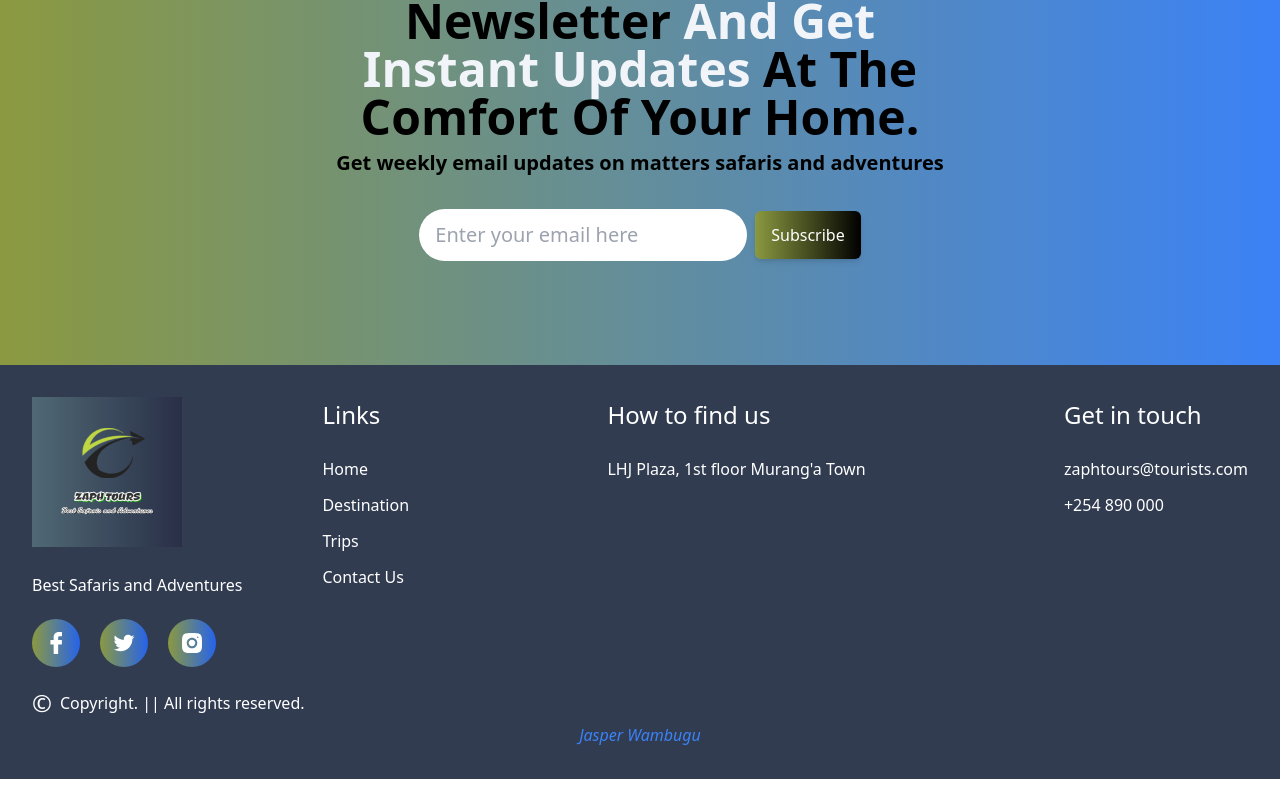
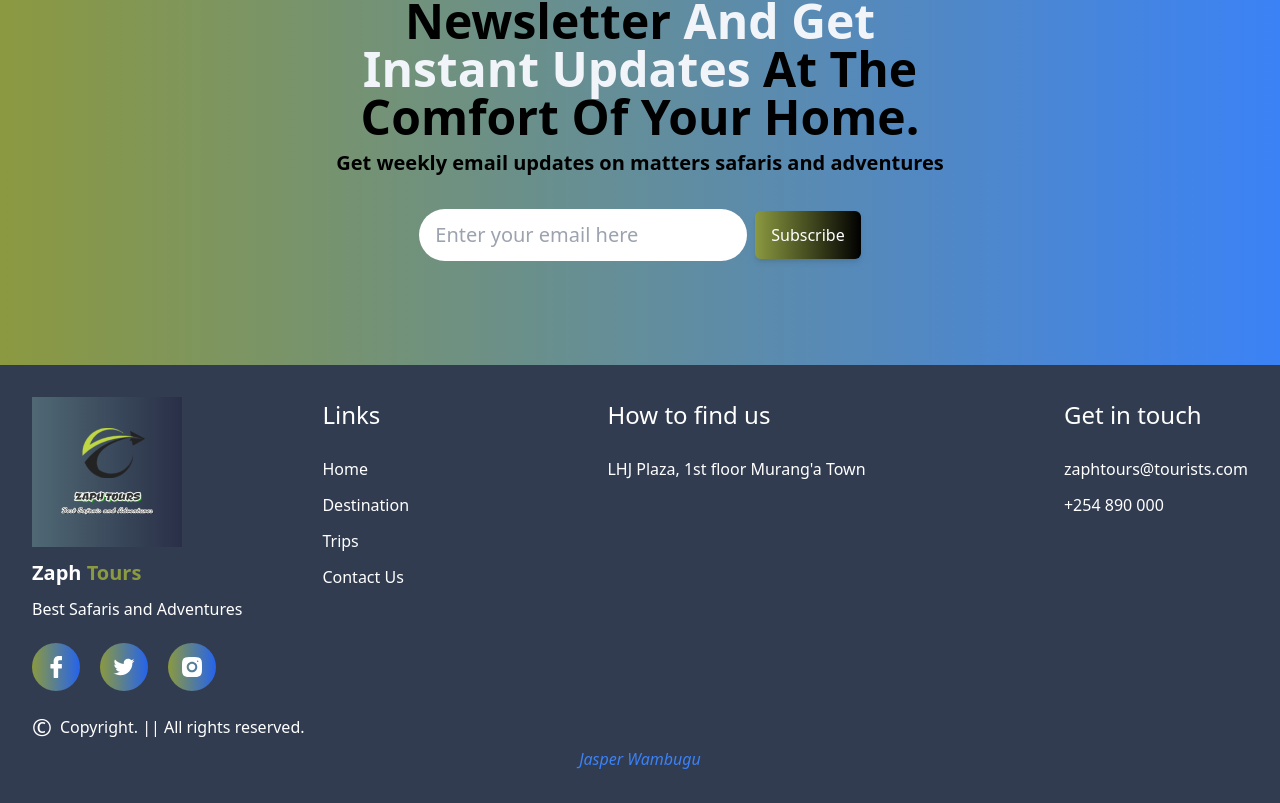
Before and after one commit to JAS-D98/Zaph-Tours-and-Travels-Website-T2-Give-Monthly-Project, a React (Vite) app: page / in a window 1280 px wide. Shown: the part 3135-3938 px from the top of the page. Before the commit the page ends 3914 px from the top, so only its background shows below. Built offline with nearby package versions, Linux system fonts and the light colour scheme.

Commit message:
add footer logo text

```diff
--- a/src/components/footer/Footer.jsx
+++ b/src/components/footer/Footer.jsx
@@ -9,7 +9,8 @@ export default function Footer() {
     <div className="flex justify-between items-start gap-20 flex-wrap max-lg:flex-col">
       <div className="flex flex-col items-start">
         <a href="/"><img src={footerlogo} alt="logo" width={150} height={46} className="m-0"/></a>
-        <p className="mt-6 text-base leading-7 text-white-400 sm:max-w-sm">Best Safaris and Adventures</p>
+        <p className="text-xl font-bold mt-3">Zaph <span className="text-green">Tours</span></p>
+        <p className="mt-2 text-base leading-7 text-white-400 sm:max-w-sm">Best Safaris and Adventures</p>
         <div className="flex items-center gap-5 mt-5 ">
            {socialMedia.map((icon)=>(
             <div className="flex justify-center items-center w-12 h-12 bg-gradient-to-r from-green to-blue-600 rounded-full transition duration-150 ease-out hover:ease-in hover:scale-110 cursor-pointer">
```
